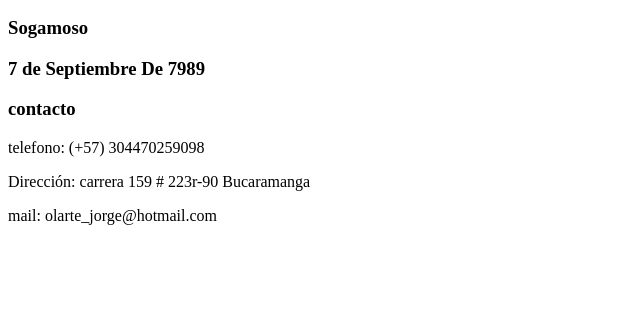
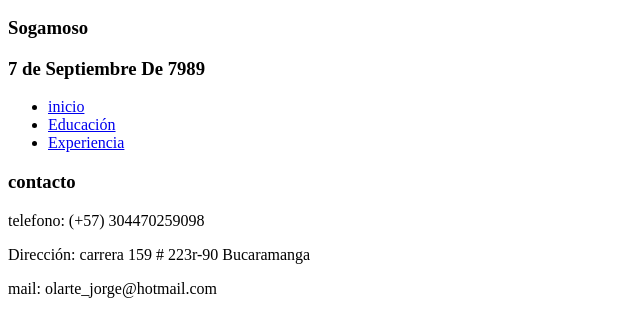
Before and after one commit to jorgeOD/FundamentosHtml-hojadevida-jorge-olarte, a plain HTML site: page html/educacion.htm in a window 1280 px wide. Shown: the part 222-558 px from the top of the page, without its empty margins (0-640 px from the left). Drawn offline with Linux system fonts and the light colour scheme.

Commit message:
incorpora menu para html, educación experiencia

```diff
--- a/html/educacion.htm
+++ b/html/educacion.htm
@@ -25,6 +25,12 @@
 	<h2>Jorge Olarte</h2>
 	<h3>Sogamoso</h3>
 	<h3>7 de Septiembre De 7989</h3>
+	<!--menu-->
+	<ul>
+		<li><a href="../index.html">inicio</a></li>
+		<li><a href="educacion.html">Educación</a></li>
+		<li><a href="experiencia.html">Experiencia</a></li>
+	</ul>
 	<!--Pie de pagina -->
 	<footer>
 		<h3>contacto</h3>
```
Also changed, not shown: html/experiencia.html (+6 -0 lines).
